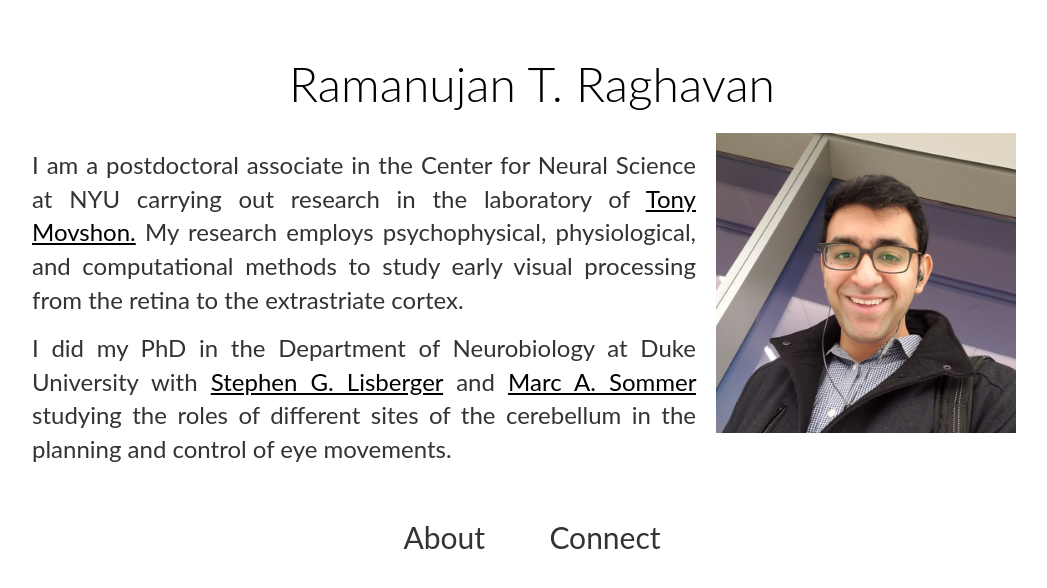
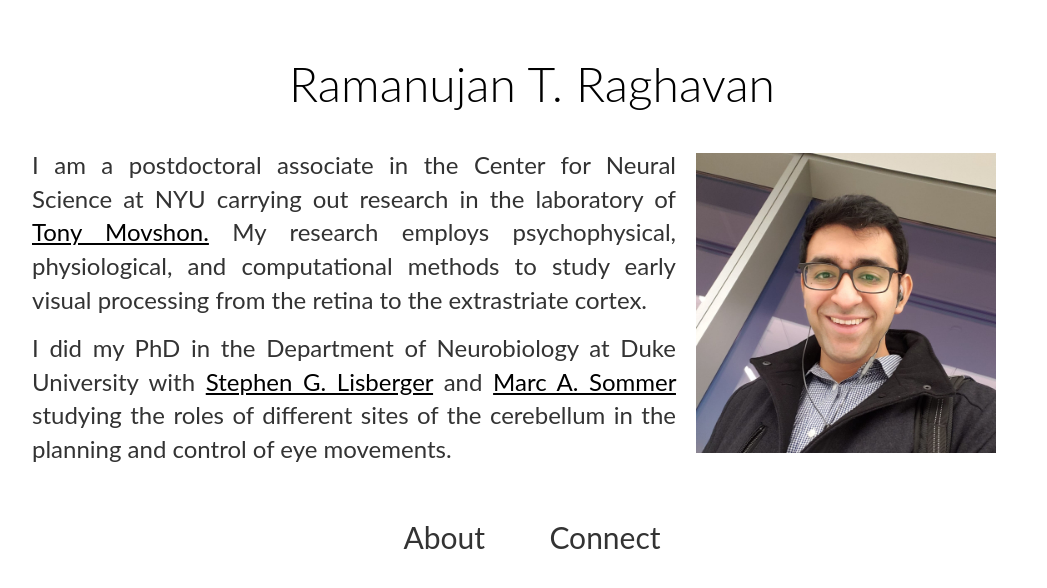
Before and after one commit to rtraghavan/rtraghavan.github.io, a Jekyll site: the page built from index.html, in a window 1280 px wide. Shown: the top 588 px of the page, without its empty margins (108-1155 px from the left). Built offline with Jekyll 4.4.1, drawn with Linux system fonts in a browser that asks for light colours.

Commit message:
Update index.html

```diff
--- a/index.html
+++ b/index.html
@@ -9,7 +9,7 @@ layout: default
 
   <div id="description">
 
-     <img src="img/pic.jpg" alt="pic" style="float:right;width:300px;height:300px;  margin: 0px 0px 15px 20px;">
+     <img src="img/pic.jpg" alt="pic" style="float:right;width:300px;height:300px;  margin: 20px 20px 20px 20px;">
     <p>
     {% include About_Me.md %}
     </p>
```
